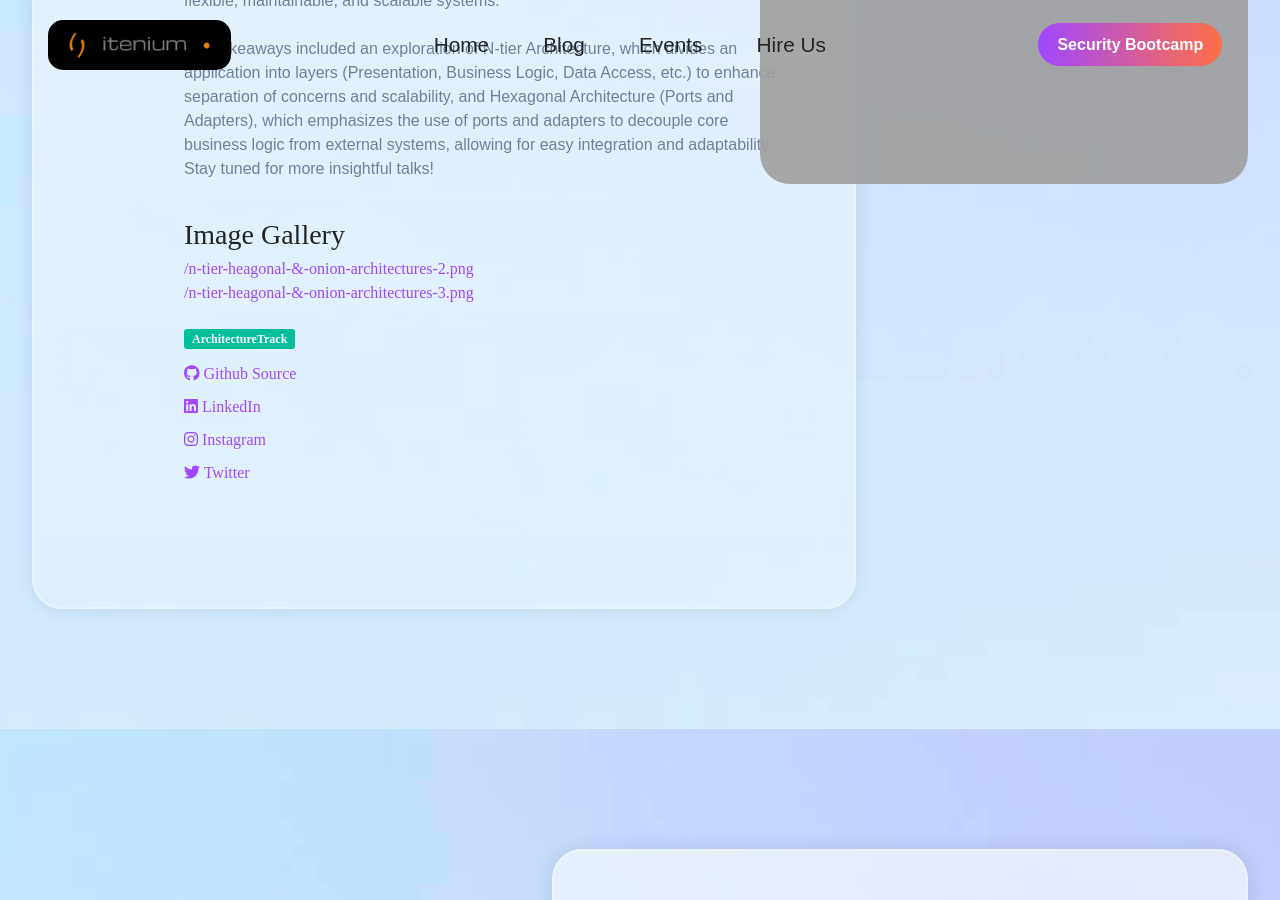
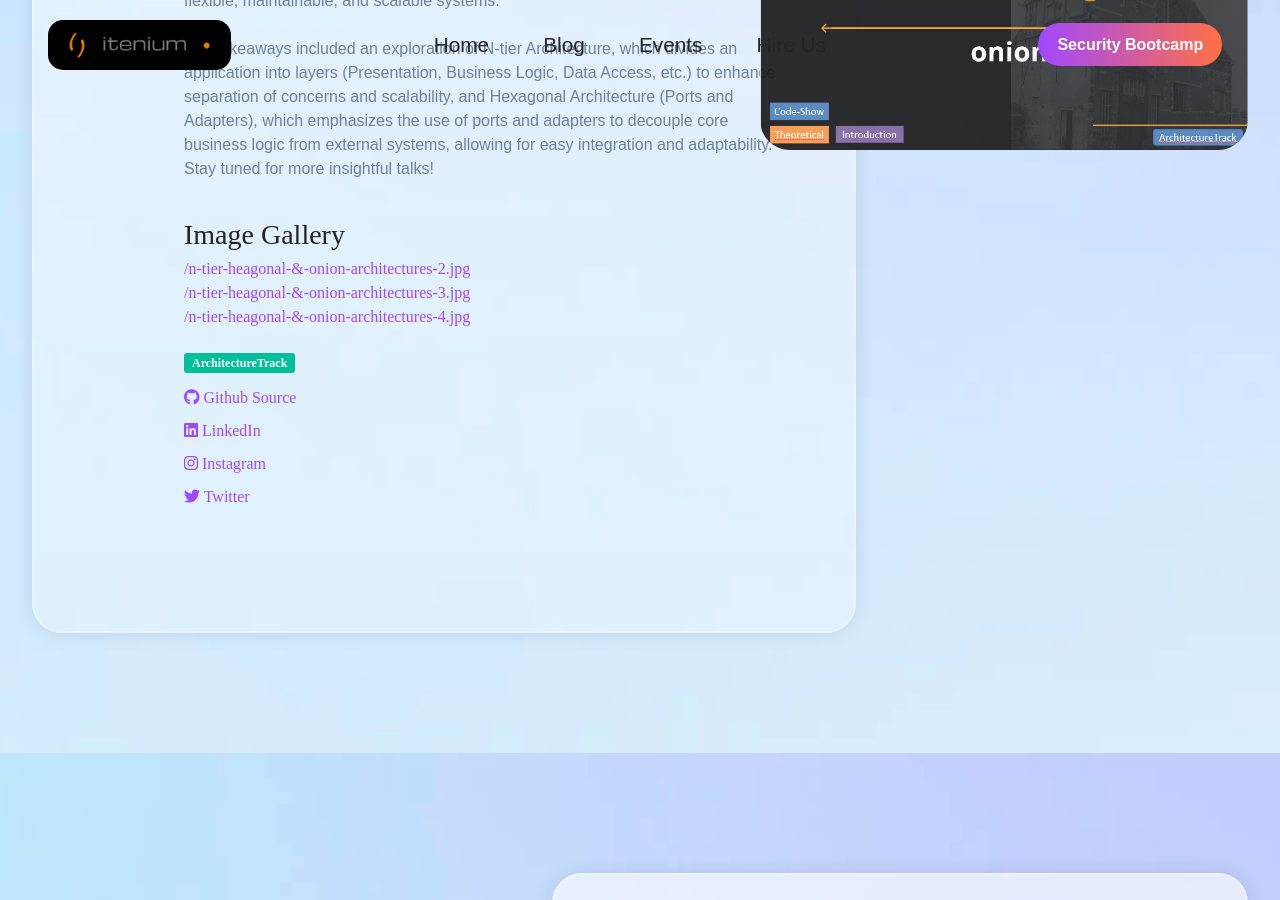
Before and after one commit to itenium-be/Competence-Center, a Jekyll site: the page built from pages/events.html, in a window 1280 px wide and 900 px high, scrolled down 2400 px. Built offline with Jekyll 4.4.1, drawn with Linux system fonts in a browser that asks for light colours; some web fonts are replaced.

Commit message:
Updated the photos in Yaml

```diff
--- a/_data/events.yml
+++ b/_data/events.yml
@@ -24,10 +24,11 @@
    Stay tuned for more insightful talks!
   level: Introduction
   duration: "1h"
-  image: "assets/images-events/n-tier-heagonal-&-onion-architectures-1.png"
+  image: "assets/images-events/n-tier-heagonal-&-onion-architectures-1.jpg"
   gallery:
-    - "assets/images-events/n-tier-heagonal-&-onion-architectures-2.png"
-    - "assets/images-events/n-tier-heagonal-&-onion-architectures-3.png"
+    - "assets/images-events/n-tier-heagonal-&-onion-architectures-2.jpg"
+    - "assets/images-events/n-tier-heagonal-&-onion-architectures-3.jpg"
+    - "assets/images-events/n-tier-heagonal-&-onion-architectures-4.jpg"
   linkedIn: "https://www.linkedin.com/posts/itenium_itenium-keeponlearning-itdevelopment-activity-7211307381836689410-3_Hx?utm_source=share&utm_medium=member_desktop"
   instagram: "https://www.instagram.com/p/C8onM12tLgE/?utm_source=ig_web_copy_link&igsh=MzRlODBiNWFlZA=="
   twitter: "https://x.com/itenium_be/status/1805541559774937096"
```
